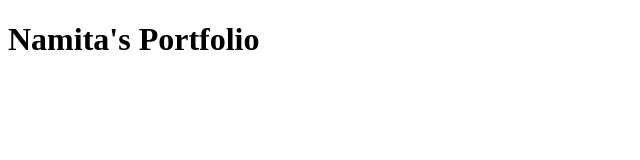
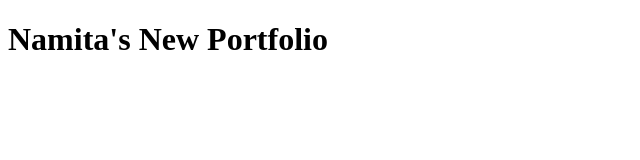
Before and after one commit to nn2527/namita.github.io, a plain HTML site: page index.html in a window 1280 px wide. Shown: the whole page, without its empty margins (0-640 px from the left). Drawn offline with Linux system fonts and the light colour scheme.

Commit message:
changing header name

```diff
--- a/index.html
+++ b/index.html
@@ -1,6 +1,6 @@
 <!DOCTYPE html>
 <html>
 <body>
-<h1>Namita's Portfolio</h1>
+<h1>Namita's New Portfolio</h1>
 </body>
 </html>
```
